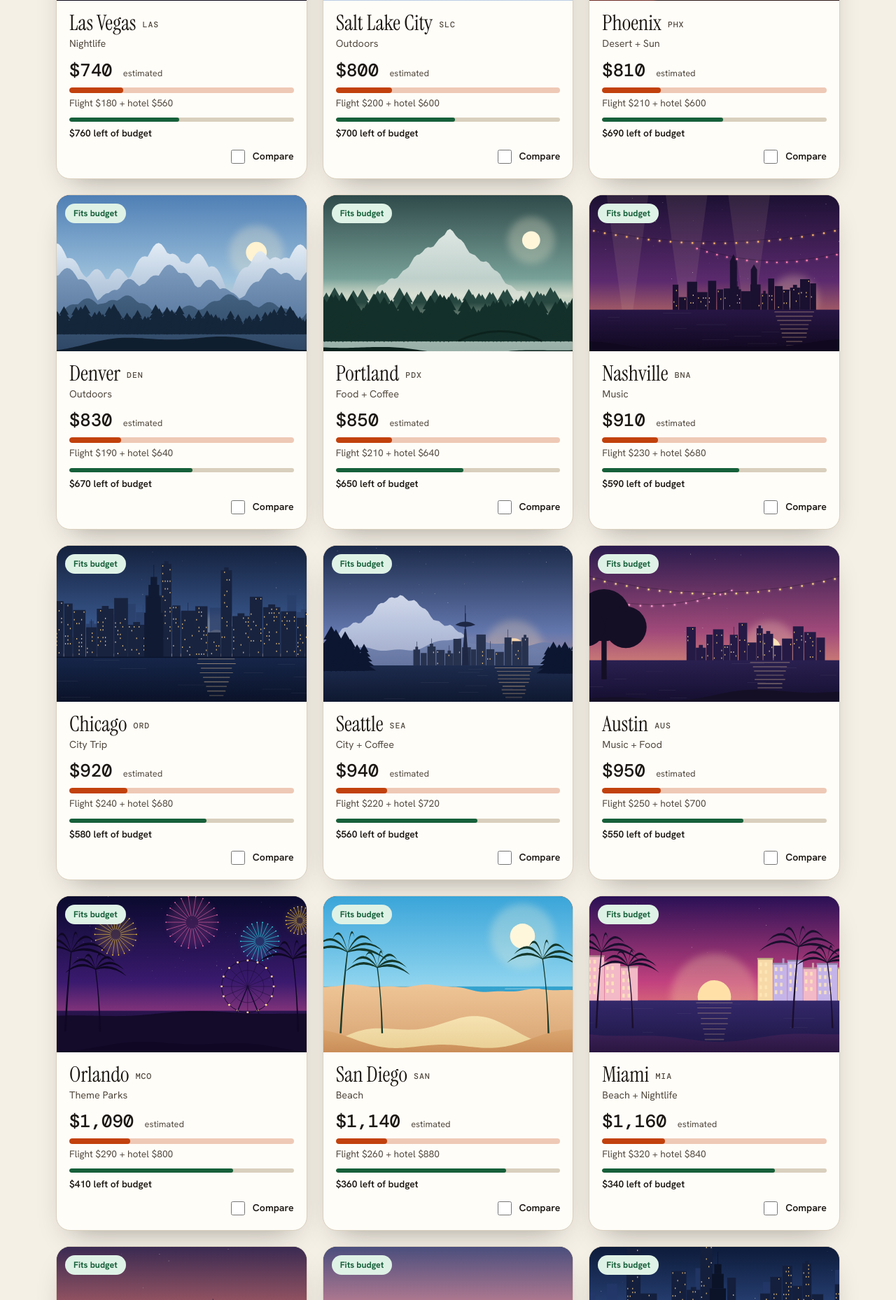
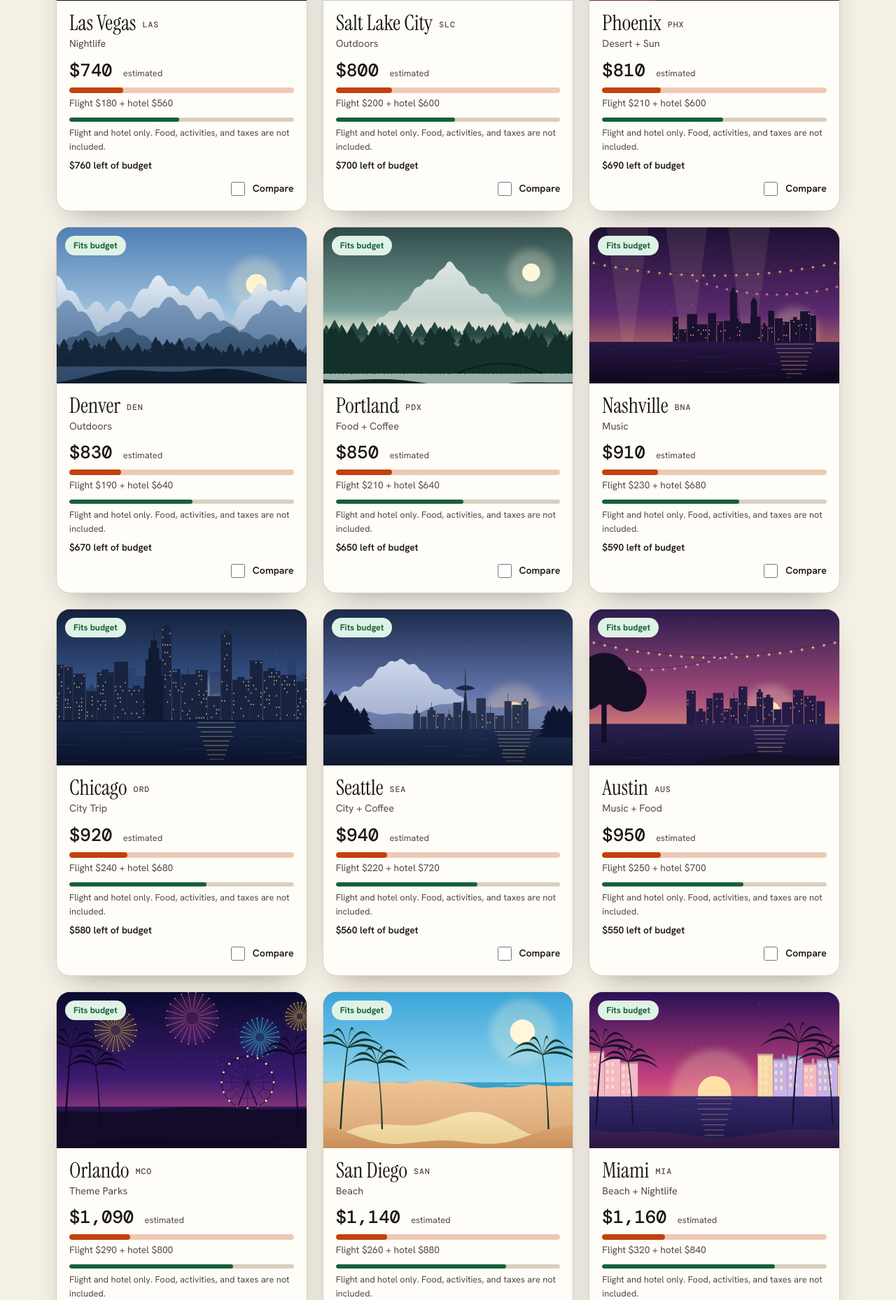
Before and after one commit to Dev-0206/Vacation-Helper, a Flask app: page /results in a window 1280 px wide. Shown: the part 652-2510 px from the top of the page at 70% size. Run offline with Flask 3, Linux system fonts and the light colour scheme.

Commit message:
v2.1: price-scope line, budget breakdown, links to real prices (from first test)
Co-Authored-By: Claude Sonnet 5.5 <noreply@anthropic.com>
Claude-Session: https://claude.ai/code/session_01HSTkBGAseYJkQSzXiCHGy4

```diff
--- a/app.py
+++ b/app.py
@@ -10,6 +10,8 @@ import time
 
 import requests
 from dotenv import load_dotenv
+from urllib.parse import quote
+
 from flask import Flask, abort, jsonify, redirect, render_template, request, url_for
 
 load_dotenv()
@@ -69,6 +71,15 @@ def parse_trip(args):
     }
 
 
+def booking_links(d, origin):
+    """Links to Google's own search pages, where real prices live. Nothing is booked here."""
+    q = f"Flights from {origin} to {d['airport']}" if origin else f"Flights to {d['airport']}"
+    return {
+        "flights": "https://www.google.com/travel/flights?q=" + quote(q),
+        "hotels": "https://www.google.com/travel/hotels/" + quote(d["name"]),
+    }
+
+
 def price(d, nights):
     total = d["flight"] + d["hotel"] * nights
     return {"total": total, "flight": d["flight"], "hotel_total": d["hotel"] * nights}
@@ -119,7 +130,7 @@ def destination(slug):
     if not d:
         abort(404)
     trip = parse_trip(request.args)
-    return render_template("destination.html", d=d, trip=trip, p=price(d, trip["nights"]))
+    return render_template("destination.html", d=d, trip=trip, p=price(d, trip["nights"]), links=booking_links(d, trip["origin"]))
 
 
 _weather_cache = {}
--- a/static/css/app.css
+++ b/static/css/app.css
@@ -161,3 +161,14 @@ tr.best td{background:color-mix(in srgb,var(--ok) 12%,transparent)}
 .scene-hero .wrap>*{position:relative;z-index:2}
 .scene-hero .wrap>.back{position:absolute;top:84px;left:max(20px,calc((100% - 1120px)/2));margin:0}
 .detail .panel{background:var(--card);-webkit-backdrop-filter:none;backdrop-filter:none}
+
+/* v2.1: feedback changes */
+.scope{font-size:.8rem;color:var(--ink2);margin:6px 0 0}
+.sub{font:700 .95rem var(--sans);margin:18px 0 8px}
+.stack{display:flex;height:16px;border-radius:99px;overflow:hidden;background:var(--line)}
+.stack i{display:block;height:100%;transition:width .4s}
+.s-f{background:var(--accent)}.s-h{background:color-mix(in srgb,var(--accent) 45%,var(--ink))}.s-l{background:var(--ok)}
+.legend{list-style:none;display:flex;flex-wrap:wrap;gap:6px 18px;padding:0;margin:8px 0 0;font-size:.88rem}
+.legend li{display:flex;align-items:center;gap:6px}.legend i{width:12px;height:12px;border-radius:3px;display:inline-block}
+.legend b{font-family:var(--mono);font-weight:500}
+.book p{margin:0 0 12px;color:var(--ink2)}.book .btn-row{display:flex;flex-wrap:wrap;gap:10px}.book .btn{min-height:44px}
--- a/static/js/app.js
+++ b/static/js/app.js
@@ -133,6 +133,12 @@
       var v = $("#verdict"), left = bud - total;
       v.className = "verdict " + (left >= 0 ? "ok" : "no");
       v.textContent = left >= 0 ? money(left) + " left of your " + money(bud) + " budget." : "Over your " + money(bud) + " budget by " + money(-left) + ".";
+      var den = Math.max(total, bud), sf = $("#s-f");
+      if (sf) {
+        sf.style.width = (f / den * 100) + "%"; $("#s-h").style.width = (hotel / den * 100) + "%"; $("#s-l").style.width = (Math.max(0, left) / den * 100) + "%";
+        $("#lg-f").textContent = money(f); $("#lg-h").textContent = money(hotel);
+        $("#lg-lt").textContent = left >= 0 ? "Left" : "Over by"; $("#lg-l").textContent = money(Math.abs(left));
+      }
       var u = new URL(location.href); u.searchParams.set("nights", n); history.replaceState(null, "", u);
     }
     slider.addEventListener("input", calc); calc();
--- a/static/js/demo.js
+++ b/static/js/demo.js
@@ -49,7 +49,7 @@
         '<div class="split" role="img" aria-label="Flight ' + m(i.flight) + ", hotel " + m(i.hotel_total) + '"><i style="width:' + i.fpct + '%"></i></div>' +
         '<p class="math">Flight ' + m(i.flight) + " + hotel " + m(i.hotel_total) + "</p>" +
         '<div class="meter" aria-hidden="true"><i style="width:' + i.pct + '%"></i></div>' +
-        '<p class="left">' + (i.fits ? m(i.left) + " left of budget" : "Over budget by " + m(-i.left)) + "</p></div></a>" +
+        '<p class="scope">Flight and hotel only. Food, activities, and taxes are not included.</p><p class="left">' + (i.fits ? m(i.left) + " left of budget" : "Over budget by " + m(-i.left)) + "</p></div></a>" +
         '<label class="cmp"><input type="checkbox" class="cmp-box" value="' + i.slug + '"> Compare</label></li>';
     }).join("");
     main.innerHTML = '<section class="wrap"><a class="back" href="index.html' + tq() + '">&larr; Change trip</a>' +
@@ -76,8 +76,12 @@
       '<div class="split lg" role="img" aria-label="Flight versus hotel share"><i id="split" style="width:' + Math.round(d.flight / total * 100) + '%"></i></div>' +
       '<ul class="lines"><li><span>Sample flight</span><b id="l-flight">' + m(d.flight) + '</b></li><li><span>Hotel, <span id="l-n">' + trip.nights + "</span> &times; " + m(d.hotel) + '</span><b id="l-hotel">' + m(d.hotel * trip.nights) + "</b></li></ul>" +
       '<div class="meter" aria-hidden="true"><i id="meter" style="width:' + Math.min(100, Math.round(total / trip.budget * 100)) + '%"></i></div><p id="verdict" class="verdict"></p>' +
+      '<h3 class="sub">Where your budget goes</h3><div class="stack" role="img" aria-label="Budget split between flight, hotel, and money left"><i class="s-f" id="s-f"></i><i class="s-h" id="s-h"></i><i class="s-l" id="s-l"></i></div>' +
+      '<ul class="legend"><li><i class="s-f"></i>Flight <b id="lg-f"></b></li><li><i class="s-h"></i>Hotel <b id="lg-h"></b></li><li><i class="s-l"></i><span id="lg-lt">Left</span> <b id="lg-l"></b></li></ul>' +
+      '<p class="scope">This covers a flight and hotel only. Food, activities, and taxes are not included.</p>' +
       '<p class="fine">Estimates from a sample list. Check real prices before booking.</p></div>' +
       '<div class="panel wx" id="wx" aria-live="polite"><h2>Right now in ' + esc(d.name) + '</h2><p class="wx-body"></p></div>' +
+      '<div class="panel book"><h2>Check real prices</h2><p>These numbers are estimates. Google shows current prices for your dates.</p><div class="btn-row"><a class="btn" target="_blank" rel="noopener" href="https://www.google.com/travel/flights?q=' + encodeURIComponent(trip.origin ? "Flights from " + trip.origin + " to " + d.airport : "Flights to " + d.airport) + '">Flights to ' + d.airport + ' &#8599;</a><a class="btn" target="_blank" rel="noopener" href="https://www.google.com/travel/hotels/' + encodeURIComponent(d.name) + '">Hotels in ' + esc(d.name) + ' &#8599;</a></div></div>' +
       '<div class="panel why"><h2>Why it fits</h2><div class="chips static">' + d.vibes.map(function (v) { return '<span class="chip on"><span>' + VL[v] + "</span></span>"; }).join("") + "</div><p>" + esc(d.notes) + ".</p></div></section>";
   }
 })();
--- a/templates/results.html
+++ b/templates/results.html
@@ -30,6 +30,7 @@
           <div class="split" role="img" aria-label="Flight ${{ i.flight }}, hotel ${{ i.hotel_total }}"><i style="width:{{ i.flight_pct }}%"></i></div>
           <p class="math">Flight ${{ i.flight }} + hotel ${{ '{:,}'.format(i.hotel_total) }}</p>
           <div class="meter" aria-hidden="true"><i style="width:{{ i.pct }}%"></i></div>
+          <p class="scope">Flight and hotel only. Food, activities, and taxes are not included.</p>
           <p class="left">{{ '$' ~ '{:,}'.format(i.left) ~ ' left of budget' if i.fits else 'Over budget by $' ~ '{:,}'.format(-i.left) }}</p>
         </div>
       </a>
```
Also changed, not shown: templates/destination.html (+9 -0 lines).
